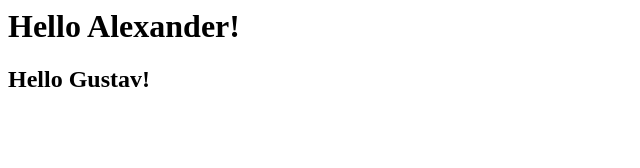
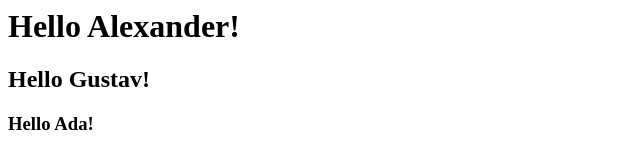
Before and after one commit to Svennas/introductions, a plain HTML site: page index.html in a window 1280 px wide. Shown: the whole page, without its empty margins (0-640 px from the left). Drawn offline with Linux system fonts and the light colour scheme.

Commit message:
New changes

```diff
--- a/index.html
+++ b/index.html
@@ -1,2 +1,3 @@
 <h1>Hello Alexander!</h1>
 <h2>Hello Gustav!</h2>
+<h3>Hello Ada!</h3>
```
